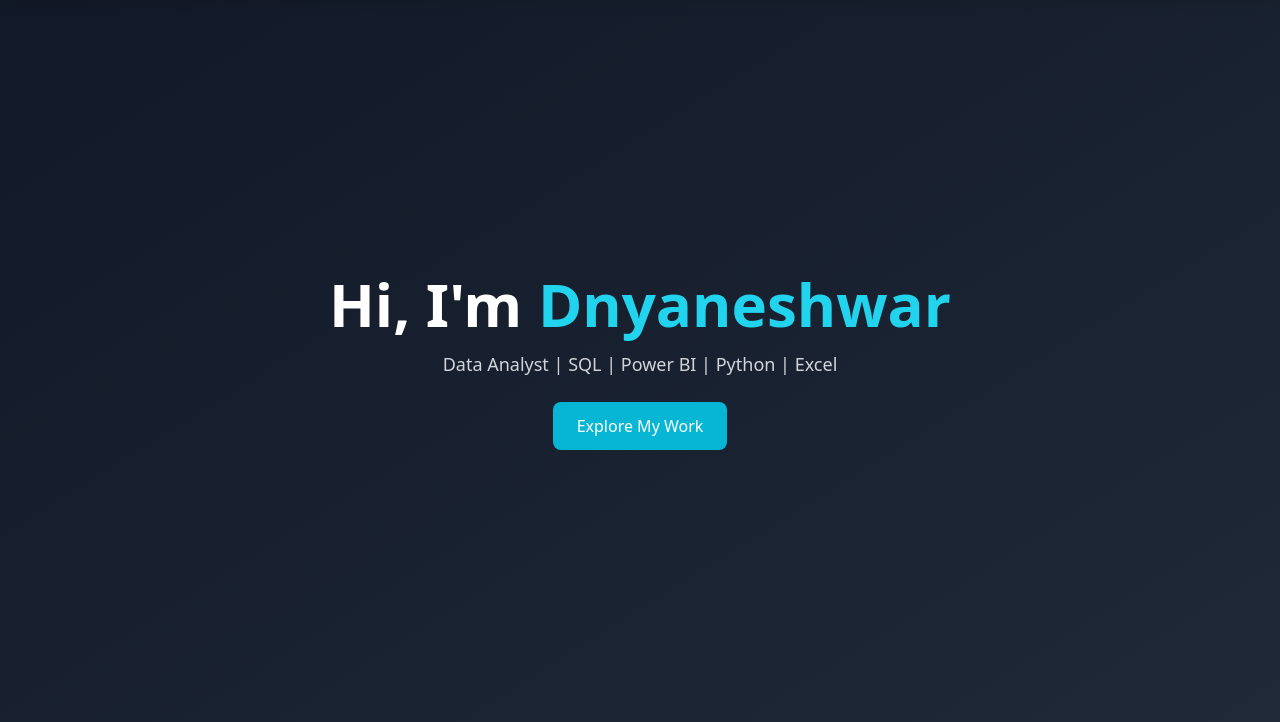
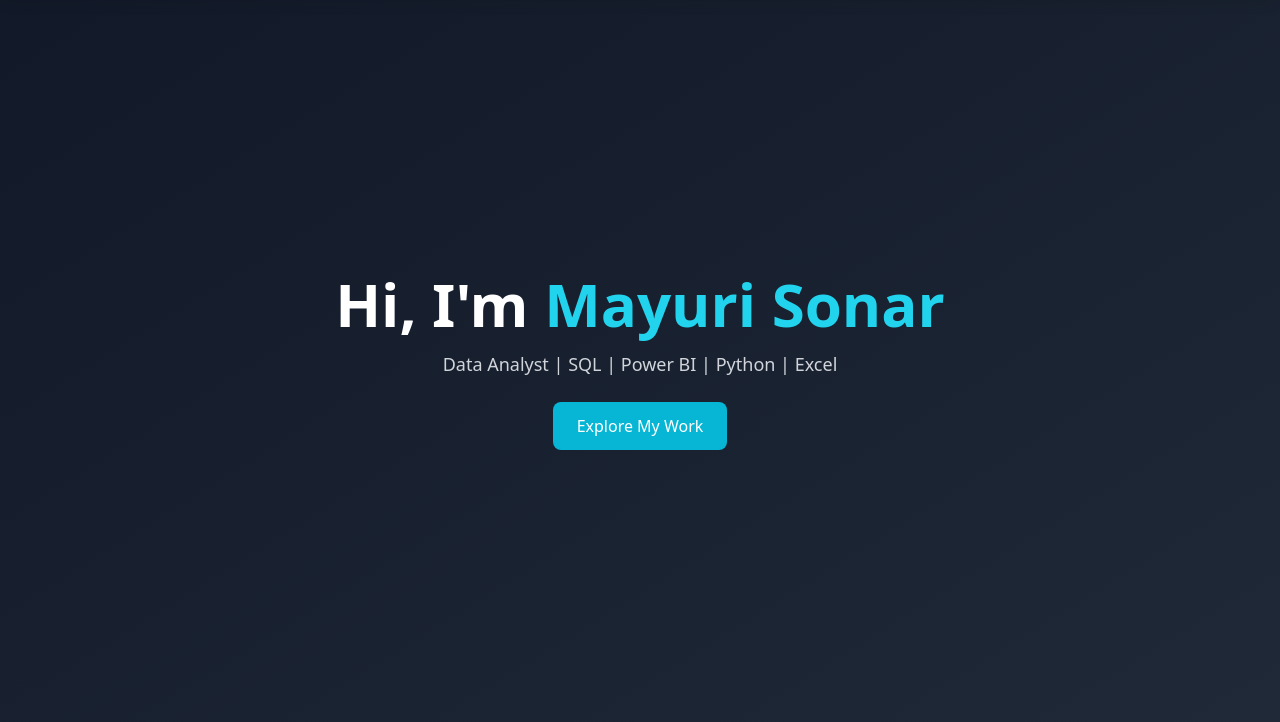
Before and after one commit to mayurisonar/mayurisonar.github.io, a plain HTML site: page index.html in a window 1280 px wide. Shown: the part 78-800 px from the top of the page. Drawn offline with nearby package versions, Linux system fonts and the light colour scheme.

Commit message:
Update index.html

```diff
--- a/index.html
+++ b/index.html
@@ -29,7 +29,7 @@
   <!-- Hero Section -->
   <section id="home" class="h-screen flex items-center justify-center text-center bg-gradient-to-br from-gray-900 to-gray-800 pt-20">
     <div>
-      <h2 class="text-5xl md:text-6xl font-extrabold">Hi, I'm <span class="text-cyan-400">Dnyaneshwar</span></h2>
+      <h2 class="text-5xl md:text-6xl font-extrabold">Hi, I'm <span class="text-cyan-400">Mayuri Sonar</span></h2>
       <p class="mt-4 text-lg text-gray-300">Data Analyst | SQL | Power BI | Python | Excel</p>
       <a href="#projects" class="mt-6 inline-block bg-cyan-500 text-white px-6 py-3 rounded-lg hover:bg-cyan-600 transition">Explore My Work</a>
     </div>
```
